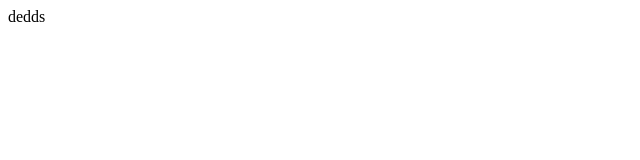
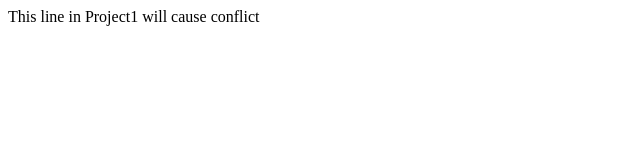
Before and after one commit to virtualRst/test-repo, a plain HTML site: page index.html in a window 1280 px wide. Shown: the whole page, without its empty margins (0-640 px from the left). Drawn offline with Linux system fonts and the light colour scheme.

Commit message:
from project1

```diff
--- a/index.html
+++ b/index.html
@@ -7,6 +7,6 @@
     <title>Document</title>
 </head>
 <body>
-    dedds
+    This line in Project1 will cause conflict
 </body>
 </html>
```
